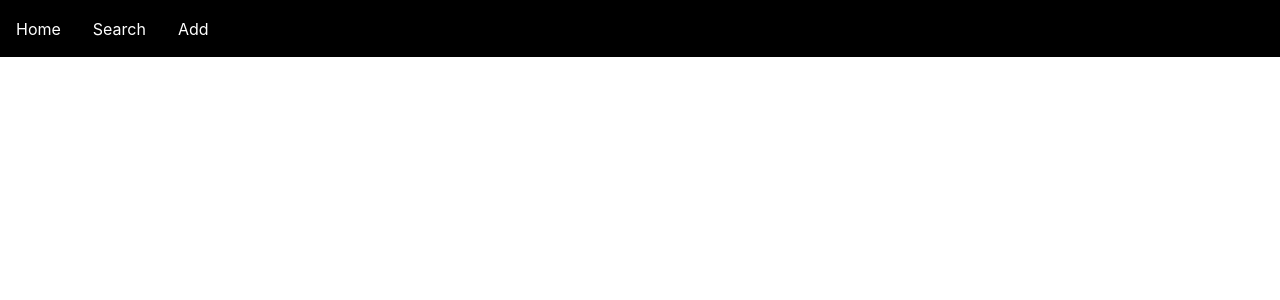
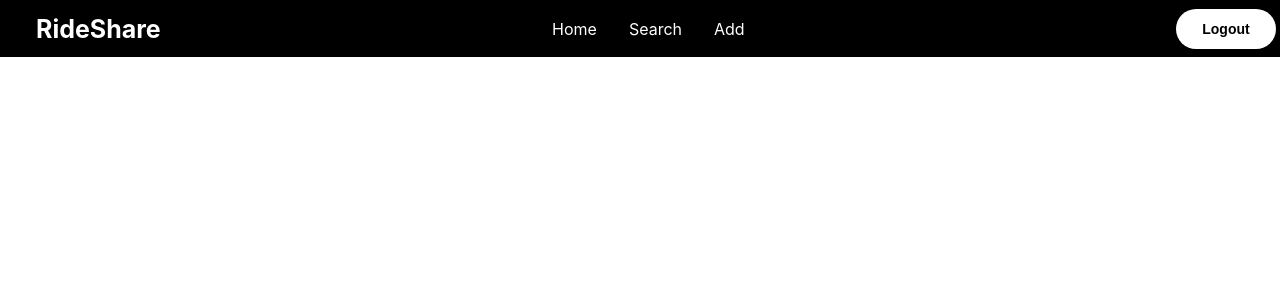
Before and after one commit to Hansika002/RideShare, a React (Create React App) app in the folder client/: page /add in a window 1280 px wide. Shown: the top 300 px of the page. Built offline with nearby package versions, Linux system fonts and the light colour scheme.

Commit message:
Navbar changes

```diff
--- a/client/src/components/Navbar/index.jsx
+++ b/client/src/components/Navbar/index.jsx
@@ -3,14 +3,22 @@ import { Link } from 'react-router-dom';
 import navbar from './styles.module.css';
 
 const Navbar = () => {
+  const handleLogout = () => {
+		localStorage.removeItem("token");
+		window.location.reload();
+	};
     return (
       <div>
       <nav className={navbar.navbar}>
+      <h1>RideShare</h1>
         <div className={navbar.links}>
           <Link to="/">Home</Link>
           <Link to="/search">Search</Link>
           <Link to="/Add">Add</Link>
         </div>
+        <button className={navbar.white_btn} onClick={handleLogout}>
+					Logout
+				</button>
       </nav>
       </div>
     );
```
